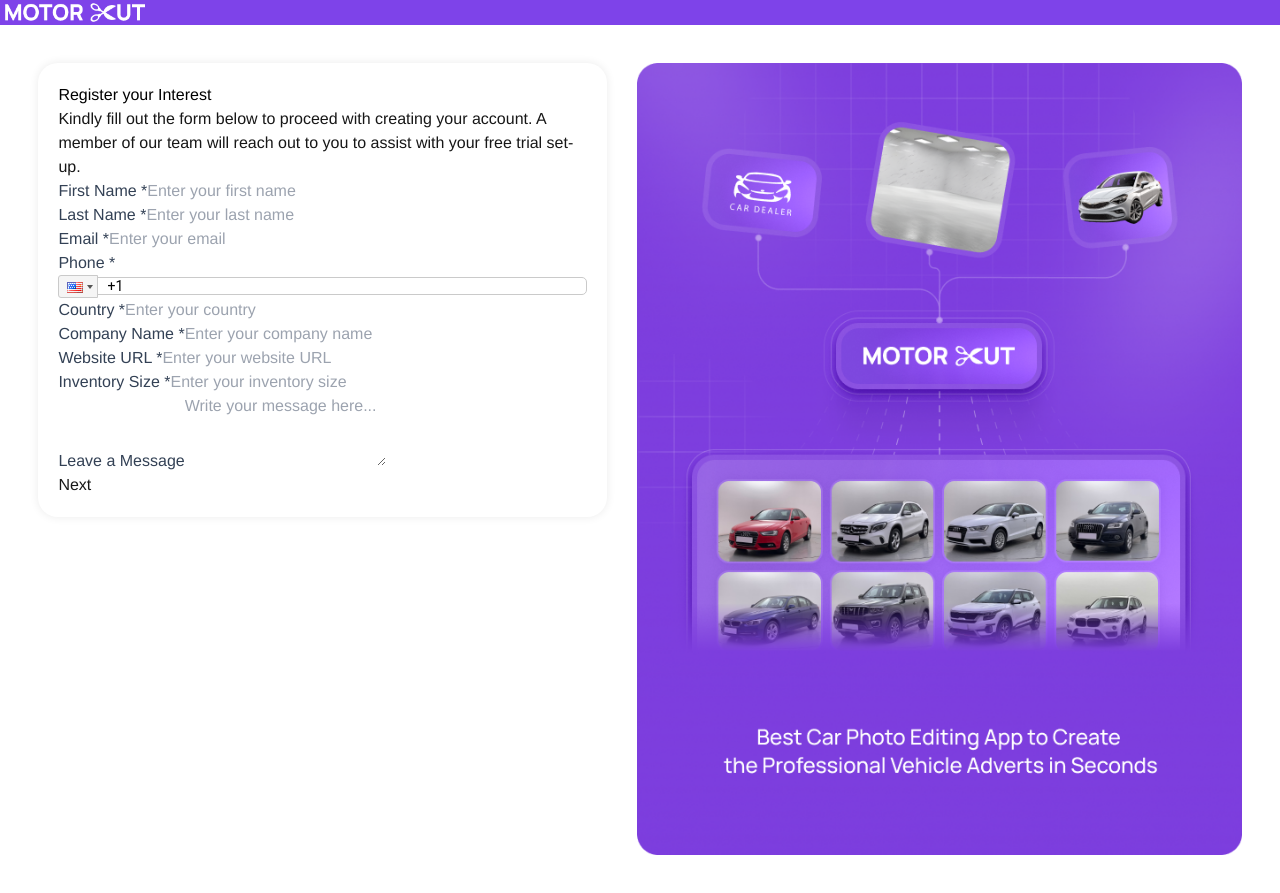
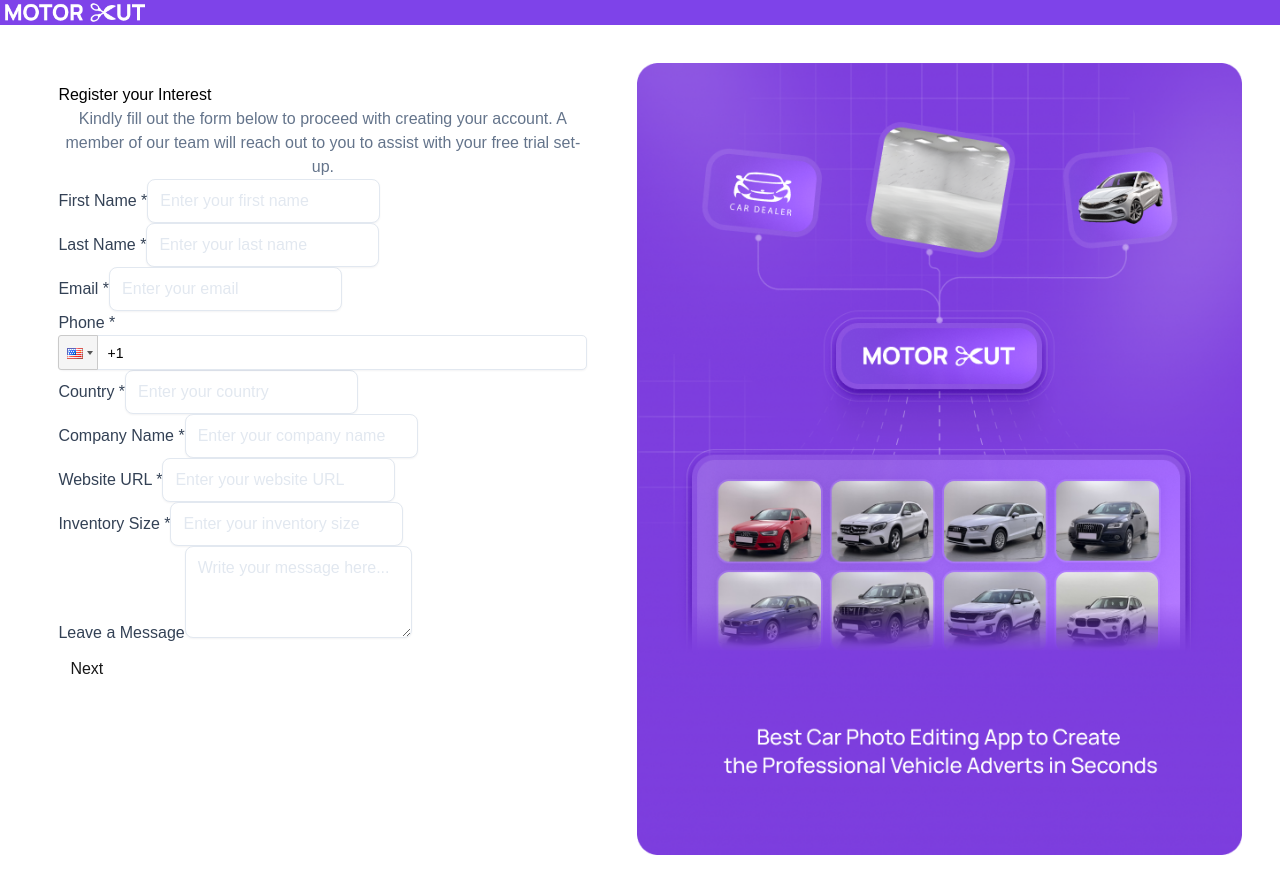
Before and after one commit to qamarsharif19/Motorcut_form, a Next.js app: page / in a window 1280 px wide. Built offline with nearby package versions, Linux system fonts and the light colour scheme.

Commit message:
styles updates

```diff
--- a/src/app/globals.css
+++ b/src/app/globals.css
@@ -18,24 +18,39 @@
 body {
   background-color: white;
   color: var(--foreground);
-  font-family: Manrope, Helvetica, sans-serif;
+  font-family: 'Manrope', sans-serif;
  /* background: url('/colorkit.webp') no-repeat center center fixed; */
   background-size: cover;
+}
+input, textarea {
+  font-family: 'Manrope', sans-serif !important;
+  padding: 5px 12px;
+  box-shadow: 0px 1px 2px 0px #1018280D !important;
+  border: 1px solid  #E2E8F0 !important;
+  padding: 9px 12px;
+
+}
+
+input:focus, textarea:focus {
+  outline: none;
 }
 
 
 .react-tel-input .form-control {
   width: 100% !important;
 }
+
 button.bg-blue-500.text-white.p-2.w-full {
   background-color: #793ee6;
 }
 
 .react-tel-input .form-control {
-  height: 100% !important;
+  height: 35px !important;
 }
-input.border.p-2.w-full {
-  color: black !important;
+input  {
+  box-shadow: 0px 1px 2px 0px #1018280D !important;
+  border: 1px solid  #E2E8F0 !important;
+  border-radius: 8px;
 }
 header {
   background: #7E43E9 !important;
@@ -52,13 +67,17 @@
 }
 label {
  color: #334155 !important;
+ margin-bottom: 6px;
+}
+.react-tel-input {
+  font-family: 'Manrope', sans-serif;
 }
 .imagediv {
   max-width: 644px;
 }
 .formdiv {
   max-width: 644px;
-  box-shadow: 0 0 10px #ebebeb;
+
   padding: 20px;
   border-radius: 20px;
 }
@@ -70,3 +89,67 @@
   gap: 30px;
   padding: 3%;
 }
+
+p.fillform {
+  color: #64748B;
+  text-align: center;
+}
+input::placeholder {
+  color: #E2E8F0 !important;
+
+}
+textarea::placeholder {
+  color: #E2E8F0 !important;
+}
+textarea {
+  color: #000 !important;
+  border-radius: 8px;
+}
+
+li.country {
+  background: #9333ea;
+}
+li span.dial-code {
+  color: rgb(255, 255, 255) !important;
+}
+li:hover span.dial-code {
+  color: rgb(0, 0, 0) !important;
+}
+
+.react-tel-input .country-list .country .dial-code {
+  color: #000;
+}
+.react-tel-input .country-list .country:hover {
+
+  color: black !important;
+}
+button {
+  padding: 12px;
+  border-radius: 48px;
+}
+input {
+  color: #000;
+}
+li:focus .country-name  {
+  color: rgb(0, 0, 0) !important;
+}
+
+.react-tel-input .country-list .country.highlight{
+  color: black;
+}
+li.country.preferred.active.highlight .dial-code{
+  color: black !important;
+}
+@media only screen and (max-width:767px) {
+  .maindiv {
+    max-width: 100%;
+    display: flex;
+    flex-wrap: wrap;
+  }
+  .imagediv {
+    max-width: 100%;
+  }
+  .formdiv {
+    max-width: 100%;
+  }
+}
--- a/src/components/custom_form.tsx
+++ b/src/components/custom_form.tsx
@@ -62,7 +62,7 @@
       <form onSubmit={handleSubmit(onSubmit)} className="space-y-6">
   {/* Heading */}
   <h1 className="text-2xl font-bold text-center">Register your Interest</h1>
-  <p className="text-gray-600 text-center">
+  <p className="fillform">
     Kindly fill out the form below to proceed with creating your account. A member of our team will reach out to you to assist with your free trial set-up.
   </p>
 
@@ -73,7 +73,7 @@
       <input
         {...register("first_name", { required: true })}
         placeholder="Enter your first name"
-        className="border border-gray-300 p-3 w-full rounded-lg focus:ring-2 focus:ring-purple-500"
+        className="border border-gray-300  w-full focus:ring-2 focus:ring-purple-500"
       />
     </div>
     <div>
@@ -81,7 +81,7 @@
       <input
         {...register("last_name", { required: true })}
         placeholder="Enter your last name"
-        className="border border-gray-300 p-3 w-full rounded-lg focus:ring-2 focus:ring-purple-500"
+        className="border border-gray-300  w-full focus:ring-2 focus:ring-purple-500"
       />
     </div>
   </div>
@@ -92,7 +92,7 @@
     <input
       {...register("user_email", { required: true })}
       placeholder="Enter your email"
-      className="border border-gray-300 p-3 w-full rounded-lg focus:ring-2 focus:ring-purple-500"
+      className="border border-gray-300  w-full focus:ring-2 focus:ring-purple-500"
     />
   </div>
 
@@ -103,7 +103,7 @@
       <PhoneInput
         country={"us"}
         onChange={(phone) => setValue("user_phone", phone)}
-        inputClass="border border-gray-300 p-3 w-full rounded-lg focus:ring-2 focus:ring-purple-500"
+        inputClass="border border-gray-300  w-full focus:ring-2 focus:ring-purple-500"
         containerClass="w-full"
       />
     </div>
@@ -112,7 +112,7 @@
       <input
         {...register("country", { required: true })}
         placeholder="Enter your country"
-        className="border border-gray-300 p-3 w-full rounded-lg focus:ring-2 focus:ring-purple-500"
+        className="border border-gray-300  w-full focus:ring-2 focus:ring-purple-500"
       />
     </div>
   </div>
@@ -124,7 +124,7 @@
       <input
         {...register("company_name", { required: true })}
         placeholder="Enter your company name"
-        className="border border-gray-300 p-3 w-full rounded-lg focus:ring-2 focus:ring-purple-500"
+        className="border border-gray-300 w-full focus:ring-2 focus:ring-purple-500"
       />
     </div>
     <div>
@@ -132,7 +132,7 @@
       <input
         {...register("company_url", { required: true })}
         placeholder="Enter your website URL"
-        className="border border-gray-300 p-3 w-full rounded-lg focus:ring-2 focus:ring-purple-500"
+        className="border border-gray-300 w-full focus:ring-2 focus:ring-purple-500"
       />
     </div>
   </div>
@@ -143,7 +143,7 @@
     <input
       {...register("inventory_size", { required: true })}
       placeholder="Enter your inventory size"
-      className="border border-gray-300 p-3 w-full rounded-lg focus:ring-2 focus:ring-purple-500"
+      className="border border-gray-300 w-full  focus:ring-2 focus:ring-purple-500"
     />
   </div>
 
@@ -153,7 +153,7 @@
     <textarea
       {...register("user_message")}
       placeholder="Write your message here..."
-      className="border border-gray-300 p-3 w-full rounded-lg focus:ring-2 focus:ring-purple-500"
+      className="border border-gray-300  w-full  focus:ring-2 focus:ring-purple-500"
       rows={3}
     />
   </div>
@@ -161,7 +161,7 @@
   {/* Submit Button */}
   <button
     type="submit"
-    className="bg-purple-600 text-white p-3 w-full rounded-lg hover:bg-purple-700 transition"
+    className="bg-purple-600 text-white w-full hover:bg-purple-700 transition"
   >
     Next
   </button>
@@ -224,7 +224,7 @@
   if (!isMounted) return null;
 
   return (
-    <div className="">
+    <div className="test">
       {step === 1 && <StepOne nextStep={() => setStep(2)} />}
       {step === 2 && <StepTwo prevStep={() => setStep(1)} nextStep={() => setStep(3)} />}
       {step === 3 && <StepThree prevStep={() => setStep(2)} />}
```
